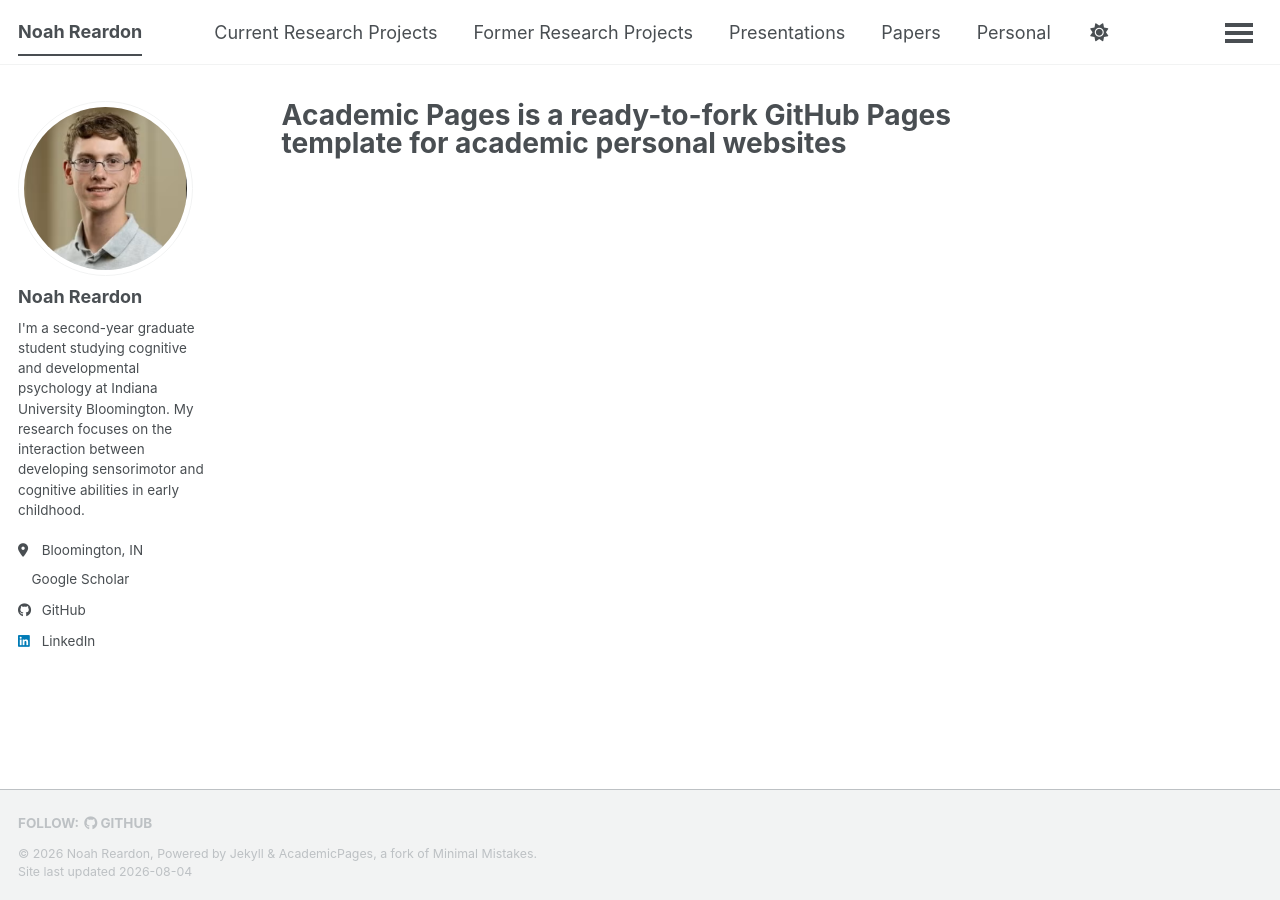
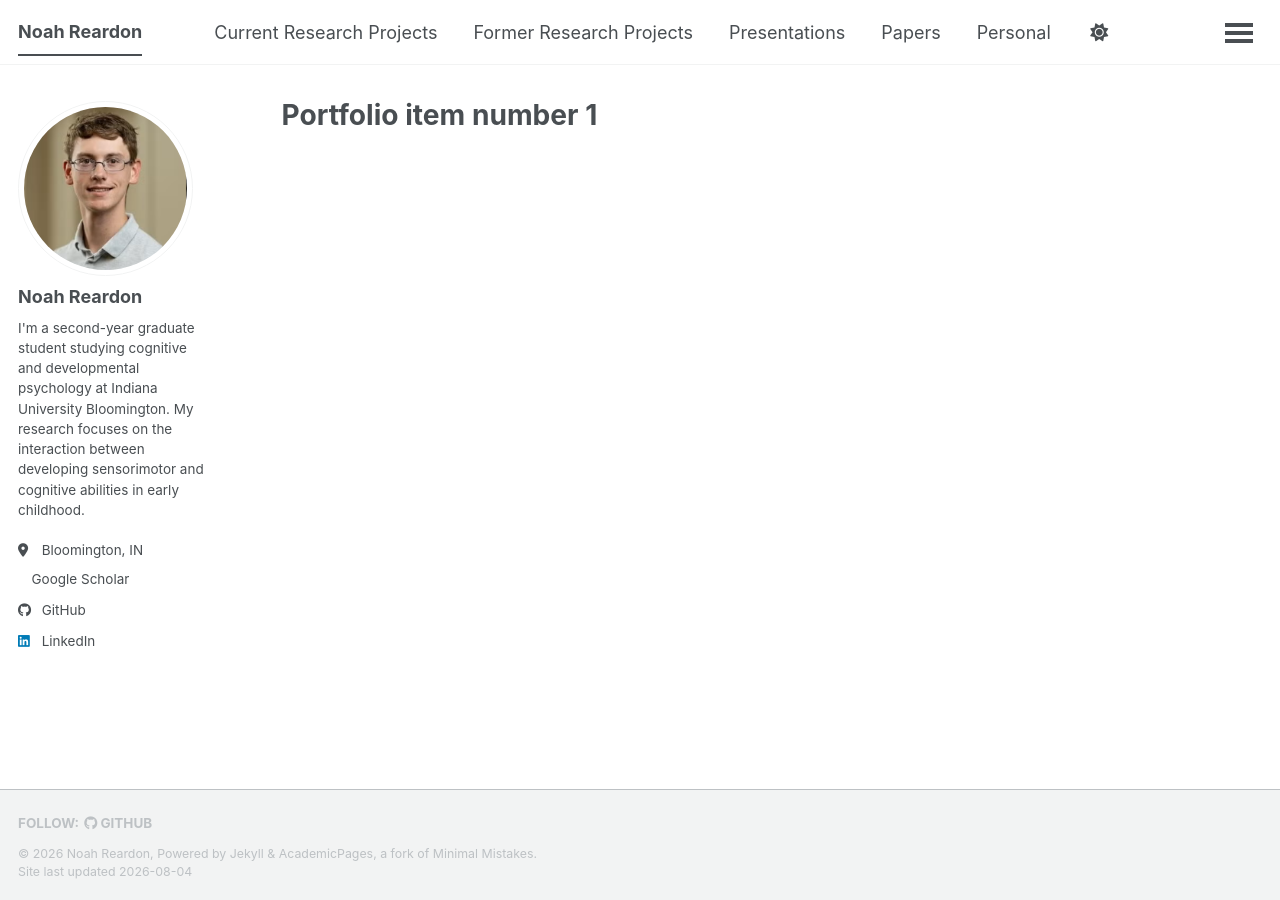
Before and after one commit to noahreardon15/noahreardon15.github.io, a Jekyll site: the page built from _pages/about.md, in a window 1280 px wide. Built offline with Jekyll 4.4.1, drawn with Linux system fonts in a browser that asks for light colours; a style sheet for code colours, icons or effects is not loaded.

Commit message:
Update_about.md

```diff
--- a/_pages/about.md
+++ b/_pages/about.md
@@ -1,6 +1,8 @@
 ---
 permalink: /
-title: "Academic Pages is a ready-to-fork GitHub Pages template for academic personal websites"
+title: "Portfolio item number 1"
+excerpt: "Short description of portfolio item number 1<br/><img src='/images/500x300.png'>"
+collection: portfolio
 author_profile: true
 redirect_from:
   - /about/
```
